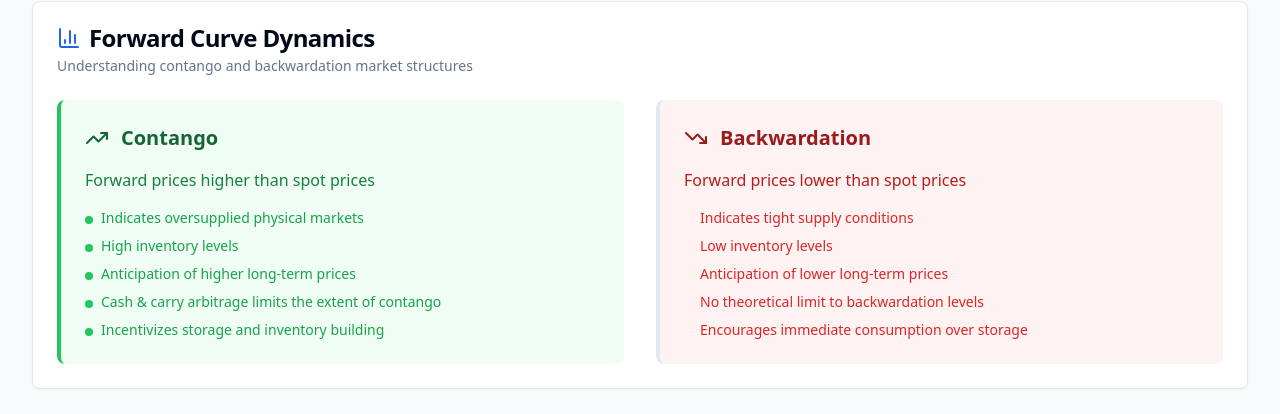
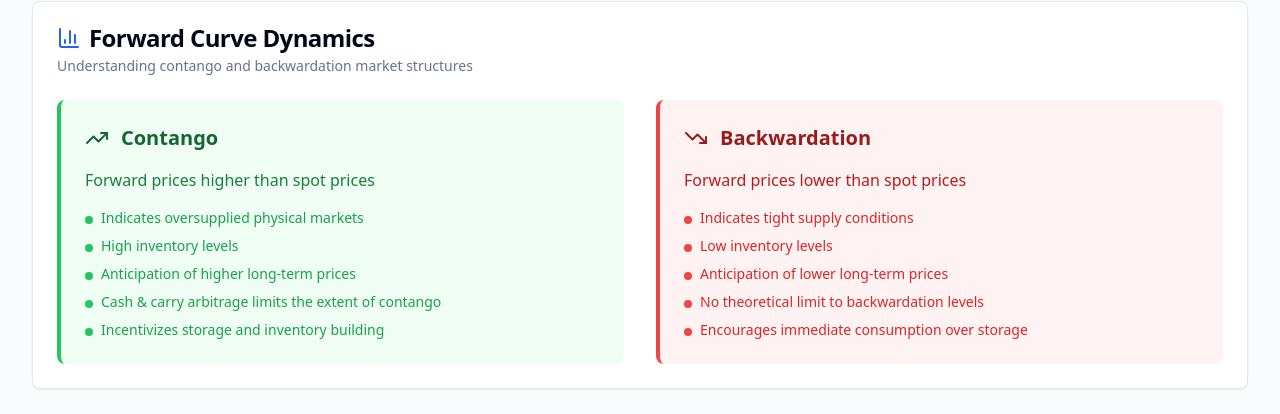
Before and after one commit to baptiste-ragu/oil-market-insights-hub, a React (Vite) app: page /term-structure in a window 1280 px wide. Shown: the part 233-647 px from the top of the page. Built offline with nearby package versions, Linux system fonts and the light colour scheme.

Commit message:
Fix: Resolve TypeScript error in TermStructure.tsx
The commit addresses a TypeScript error in `src/pages/TermStructure.tsx` related to the `Bar` component's props. The error indicates a type mismatch where a function is being used where a string is expected.

```diff
--- a/src/pages/TermStructure.tsx
+++ b/src/pages/TermStructure.tsx
@@ -128,18 +128,18 @@ const TermStructure = () => {
           <CardContent>
             <div className="grid grid-cols-1 lg:grid-cols-2 gap-8">
               {contangoBackwardation.map((structure, index) => (
-                <div key={structure.concept} className={`border-l-4 border-l-${structure.color}-500 bg-${structure.color}-50 rounded-lg p-6`}>
-                  <div className={`flex items-center gap-3 mb-4 text-${structure.color}-800`}>
+                <div key={structure.concept} className={`border-l-4 ${structure.color === 'green' ? 'border-l-green-500 bg-green-50' : 'border-l-red-500 bg-red-50'} rounded-lg p-6`}>
+                  <div className={`flex items-center gap-3 mb-4 ${structure.color === 'green' ? 'text-green-800' : 'text-red-800'}`}>
                     {structure.icon}
                     <h3 className="text-xl font-semibold">{structure.concept}</h3>
                   </div>
-                  <p className={`text-${structure.color}-700 mb-4 font-medium`}>
+                  <p className={`${structure.color === 'green' ? 'text-green-700' : 'text-red-700'} mb-4 font-medium`}>
                     {structure.description}
                   </p>
                   <ul className="space-y-2">
                     {structure.characteristics.map((char, idx) => (
-                      <li key={idx} className={`text-sm text-${structure.color}-600 flex items-start gap-2`}>
-                        <span className={`w-2 h-2 rounded-full bg-${structure.color}-500 mt-2 flex-shrink-0`}></span>
+                      <li key={idx} className={`text-sm ${structure.color === 'green' ? 'text-green-600' : 'text-red-600'} flex items-start gap-2`}>
+                        <span className={`w-2 h-2 rounded-full ${structure.color === 'green' ? 'bg-green-500' : 'bg-red-500'} mt-2 flex-shrink-0`}></span>
                         {char}
                       </li>
                     ))}
@@ -288,7 +288,7 @@ const TermStructure = () => {
                     />
                     <Bar
                       dataKey="spread"
-                      fill={(entry) => entry.spread > 0 ? "#16a34a" : "#dc2626"}
+                      fill="#16a34a"
                       name="Front Month - Second Month Spread"
                     />
                   </ComposedChart>
```
